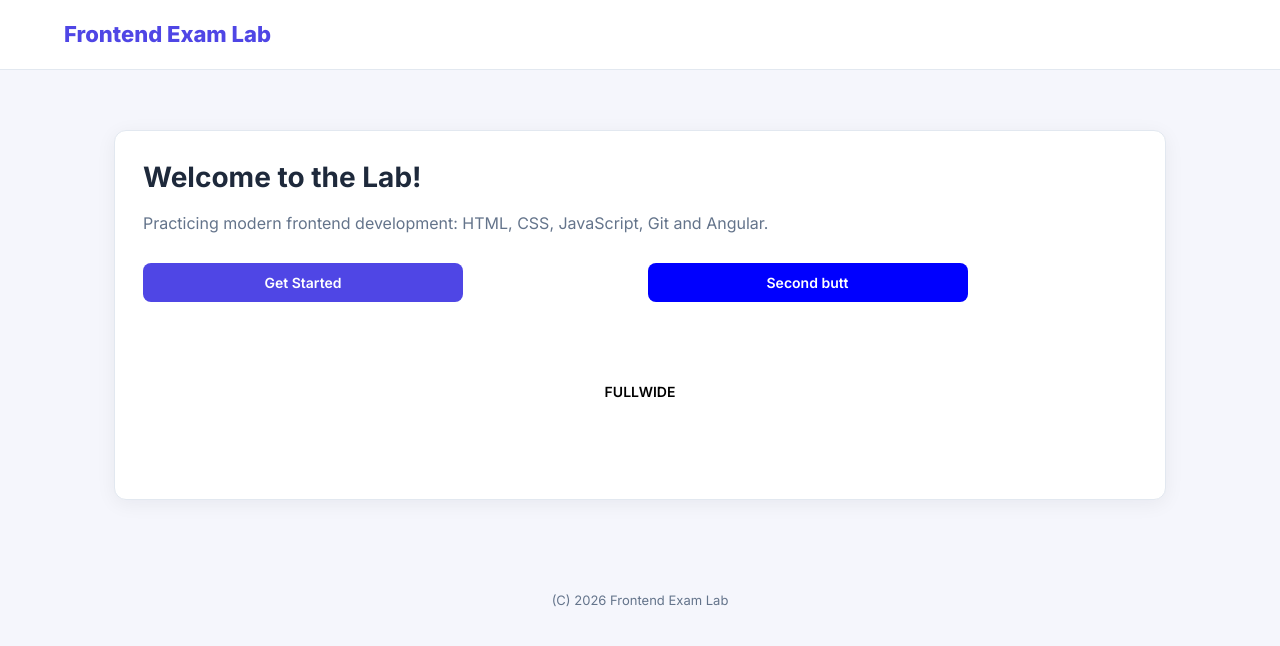
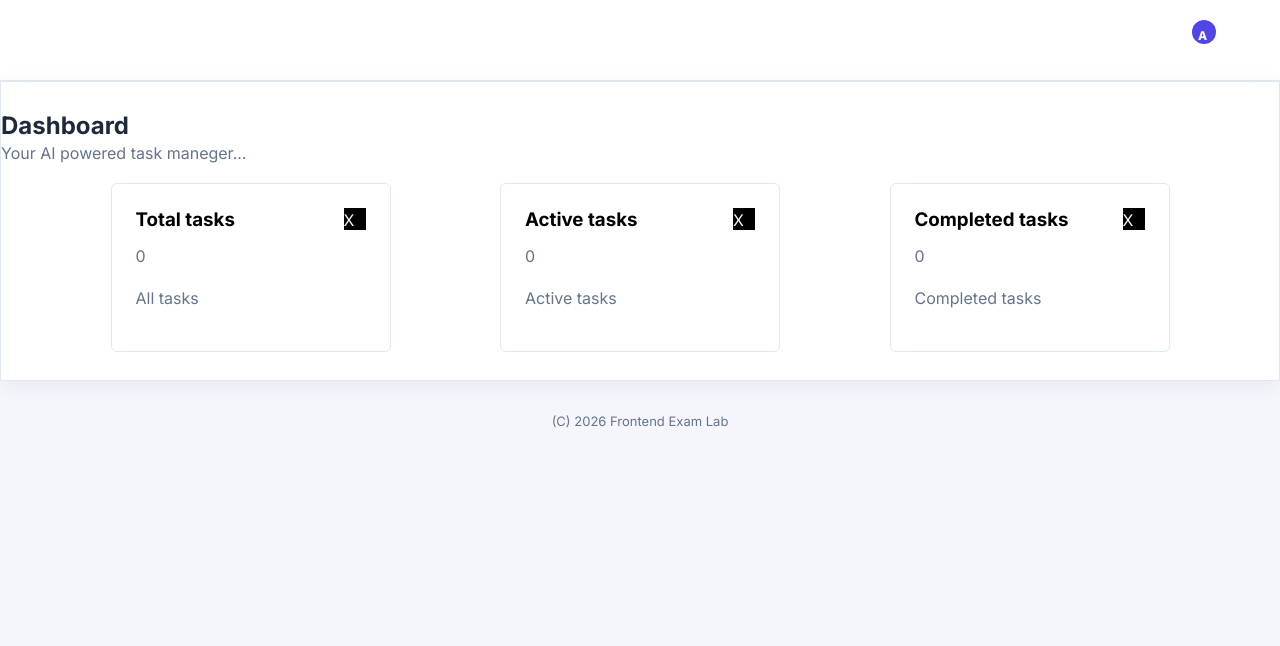
Before and after one commit to adamyakoo/git-practice, a plain HTML site: page index.html in a window 1280 px wide. Drawn offline with Linux system fonts and the light colour scheme; a script that the page names is missing.

Commit message:
first commit

```diff
--- a/index.html
+++ b/index.html
@@ -22,37 +22,50 @@
 <body>
 
     <header>
-        <h1>Frontend Exam Lab</h1>
+        <p class="logo">A</p>
     </header>
 
     <main>
 
         <section class="card">
-            <h2>Welcome to the Lab!</h2>
+            <h1>Dashboard</h1>
+            <p>Your AI powered task maneger...</p>
 
-            <p>
-                Practicing modern frontend development:
-                HTML, CSS, JavaScript, Git and Angular.
-            </p>
+            <div class="status">
 
-            <div class="buttons">
-
-                <div class="firstbox">
-                    <button class="btn" id="startBtn">
-                        Get Started
-                    </button>
+                <div class="sbox">
+                    <div class="status-head">
+                        <h3>Total tasks</h3>
+                        <p class="slogo">X</p>
+                    </div>
+                    <div class="status-body">
+                        <p class="counter" id="counter">0</p>
+                        <p>All tasks</p>
+                    </div>
                 </div>
 
-                <div class="secbox">
-                    <button class="btn-secondary" id="secBtn">
-                        Second butt
-                    </button>
+                <div class="sbox">
+                    <div class="status-head">
+                        <h3>Active tasks</h3>
+                        <p class="slogo">X</p>
+                    </div>
+                    <div class="status-body">
+                        <p class="counter" id="counter">0</p>
+                        <p>Active tasks</p>
+                    </div>
                 </div>
 
-            </div>
+                <div class="sbox">
+                    <div class="status-head">
+                        <h3>Completed tasks</h3>
+                        <p class="slogo">X</p>
+                    </div>
+                    <div class="status-body">
+                        <p class="counter" id="task-counter">0</p>
+                        <p>Completed tasks</p>
+                    </div>
+                </div>
 
-            <div class="fullwide">
-                <button class="btn-fullwide" id="fullwide">FULLWIDE</button>
             </div>
 
         </section>
--- a/style.css
+++ b/style.css
@@ -10,7 +10,7 @@
     --border: #e2e8f0;
     --radius: 12px;
     --shadow: 0 4px 20px rgba(15, 23, 42, 0.06);
-    --secondary: blue;
+
 }
 
 /* RESET */
@@ -37,20 +37,25 @@ header {
     background: var(--surface);
     border-bottom: 1px solid var(--border);
     padding: 20px 5%;
+    display: flex;
+    justify-content: flex-end;
 }
 
-header h1 {
-    font-size: 22px;
+header p {
+    font-size: 12px;
     font-weight: 800;
-    color: var(--primary);
+    color: var(--background);
+    background-color: var(--primary);
+    padding: 6px;
+    width: 24px;
+    height: 24px;
+    border-radius: 24px;
 }
 
 /* MAIN CONTENT */
 
 main {
-    max-width: 1100px;
-    margin: 60px auto;
-    padding: 0 24px;
+    width: 100%;
 }
 
 h1, h2, h3 {
@@ -72,10 +77,8 @@ p {
 .card {
     background: var(--surface);
     border: 1px solid var(--border);
-    border-radius: var(--radius);
-    padding: 28px;
+    padding: 28px 0;
     box-shadow: var(--shadow);
-    margin-bottom: 24px;
 }
 
 .buttons {
@@ -118,72 +121,38 @@ p {
     transform: translateY(-2px);
 }
 
-/* SECONDARY BTN */
-
-.btn-secondary {
-    display: inline-block;
-    background: var(--secondary);
-    color: white;
-    padding: 11px 22px;
-    border: none;
-    border-radius: 8px;
-    font-family: inherit;
-    font-size: 14px;
-    font-weight: 600;
-    cursor: pointer;
-    transition: background 0.2s ease, transform 0.2s ease;
-    width: 320px;
+.status {
+    display: flex;
+    flex-direction: row;
+    justify-content: space-evenly;
+    flex-wrap: wrap;
 }
 
-.btn-secondary:hover {
-    background: black;
-    transform: translateY(-2px);
+.sbox {
+    width: 280px;
+    padding: 24px;
+    border-radius: 6px;
+    border: 1px solid var(--border);
 }
 
-/* INPUT */
-
-input, select, textarea {
+.status-head {
     width: 100%;
-    padding: 11px 14px;
-    border: 1px solid var(--border);
-    border-radius: 8px;
-    font-family: inherit;
-    font-size: 14px;
-    outline: none;
-    transition: border-color 0.2s ease;
+    position: relative;
+    margin-bottom: 12px;
 }
 
-input:focus, select:focus, textarea:focus {
-    border-color: var(--primary);
+.status-head h3 {
+    color: black
 }
 
-.fullwide {
-    width: 100%;
-    display: flex;
-    margin: 30px 0;
-    justify-content: center;
-    padding: 30px 0;
-}
-
-.btn-fullwide {
-    width: 100%;
-    display: inline-block;
-    background: white;
-    color: black;
-    padding: 11px 22px;
-    border: none;
-    border-radius: 8px;
-    font-family: inherit;
-    font-size: 14px;
-    font-weight: 600;
-    cursor: pointer;
-    transition: background 0.5s ease, transform 0.5s ease;
-}
-
-.btn-fullwide:hover {
-    background: black;
-    color: white;
-    transform: translateY(-2px);
+.slogo {
+    position: absolute;
+    right: 0;
+    top: 0;
+    color: var(--background);
+    background-color: black;
+    width: 22px;
+    height: 22px;
 }
 
 /* FOOTER */
@@ -208,31 +177,4 @@ footer {
         font-size: 23px;
     }
 
-    .card {
-        padding: 20px;
-    }
-
-    header {
-        padding: 16px 20px;
-    }
-
 }
-
-@media (max-width: 768px) {
-
-    .buttons {
-        flex-direction: column;
-        align-items: stretch;
-    }
-
-    .firstbox,
-    .secbox {
-        flex: 0 1 auto;
-        width: 100%;
-    }
-
-    .btn,
-    .btn-secondary {
-        width: 100%;
-    }
-}
```
